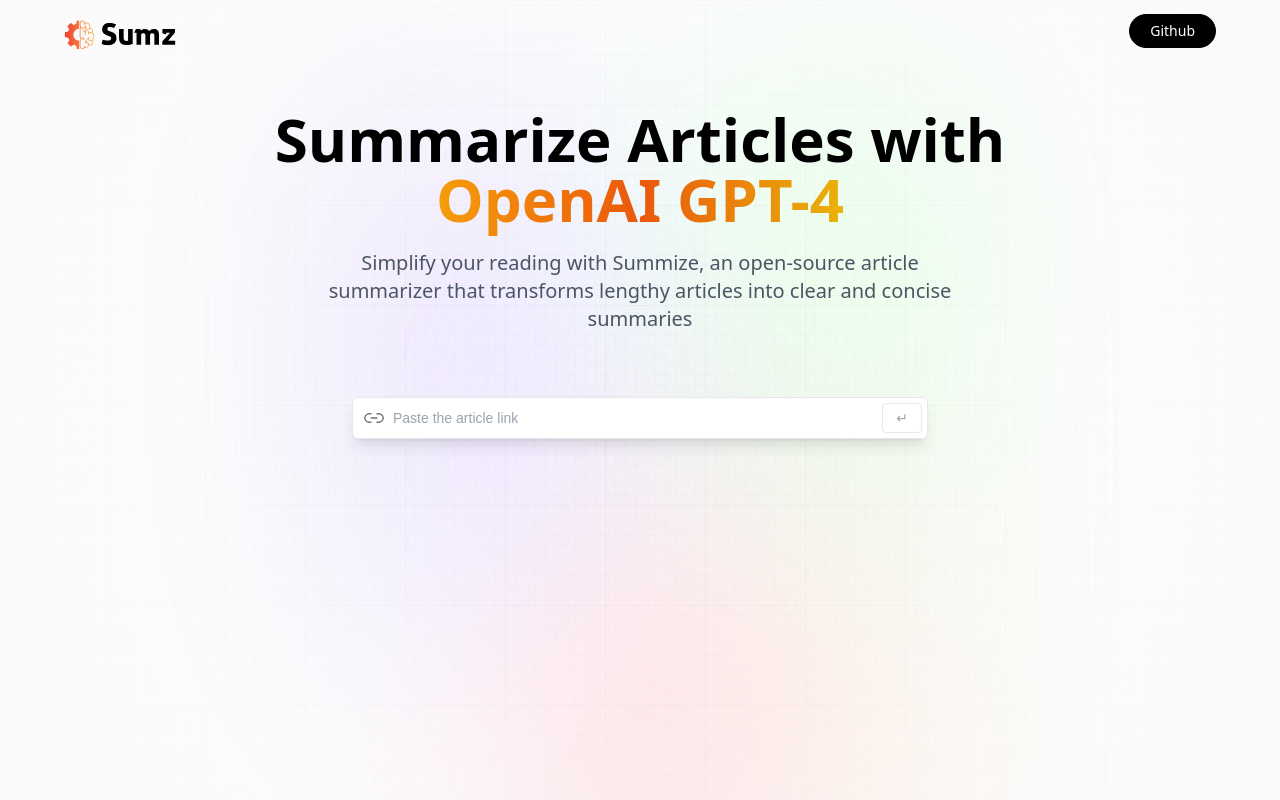
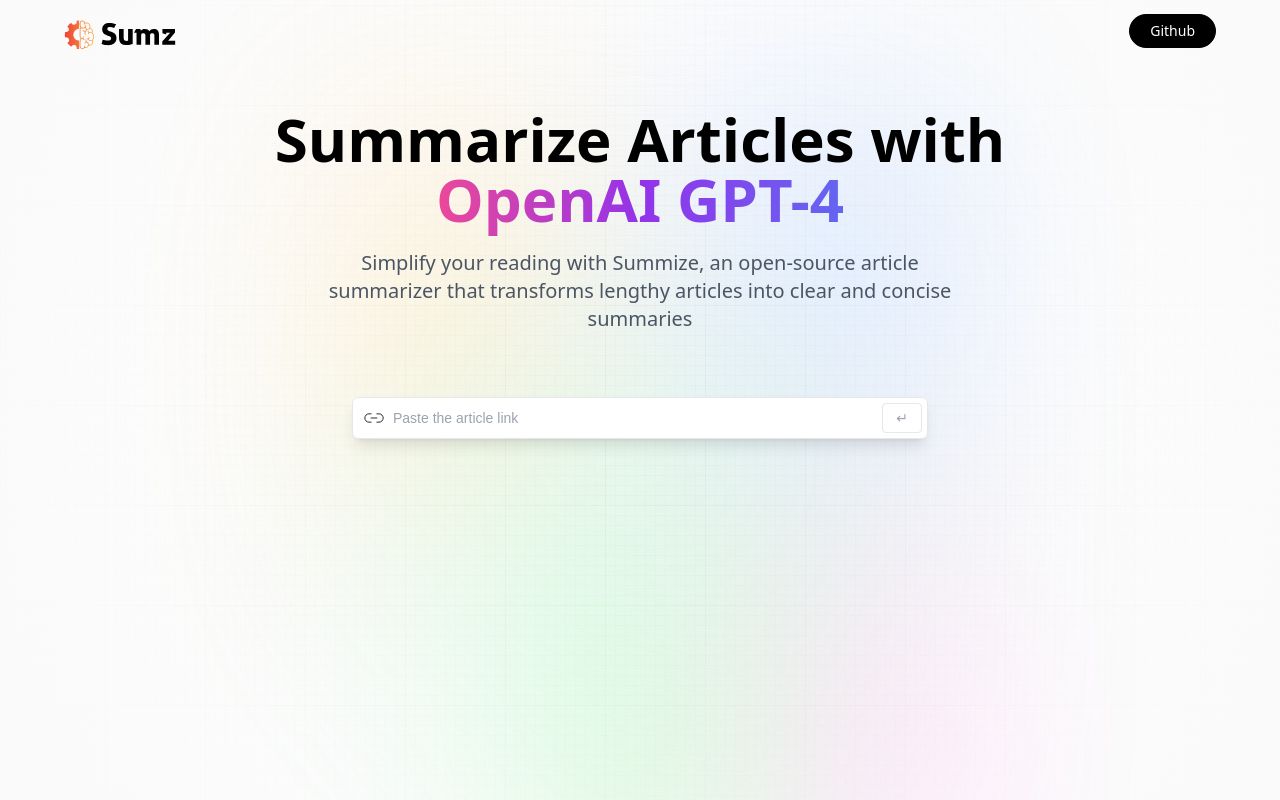
Before and after one commit to mazyaryousefinia/ai_summarizer, a React (Vite) app: page / in a window 1280 px wide. Built offline with nearby package versions, Linux system fonts and the light colour scheme; a web font is replaced by a local one.

Commit message:
Change som styles

```diff
--- a/src/App.css
+++ b/src/App.css
@@ -1,10 +1,6 @@
 @tailwind base;
 @tailwind components;
 @tailwind utilities;
-
-/*
-  Note: The styles for this gradient grid background is heavily inspired by the creator of this amazing site (https://dub.sh) – all credits go to them!
-*/
 
 .main {
   width: 100vw;
@@ -45,15 +41,15 @@
   max-width: 640px;
   background-image: radial-gradient(
       at 27% 37%,
-      hsla(215, 98%, 61%, 1) 0px,
+      hsla(325, 90%, 49%, 1) 0px,
       transparent 0%
     ),
-    radial-gradient(at 97% 21%, hsla(125, 98%, 72%, 1) 0px, transparent 50%),
-    radial-gradient(at 52% 99%, hsla(354, 98%, 61%, 1) 0px, transparent 50%),
-    radial-gradient(at 10% 29%, hsla(256, 96%, 67%, 1) 0px, transparent 50%),
-    radial-gradient(at 97% 96%, hsla(38, 60%, 74%, 1) 0px, transparent 50%),
-    radial-gradient(at 33% 50%, hsla(222, 67%, 73%, 1) 0px, transparent 50%),
-    radial-gradient(at 79% 53%, hsla(343, 68%, 79%, 1) 0px, transparent 50%);
+    radial-gradient(at 97% 21%, hsla(220, 80%, 52%, 1) 0px, transparent 50%),
+    radial-gradient(at 52% 99%, hsla(125, 80%, 52%, 1) 0px, transparent 50%),
+    radial-gradient(at 10% 29%, hsla(40, 80%, 52%, 1) 0px, transparent 50%),
+    radial-gradient(at 97% 96%, hsla(305, 80%, 52%, 1) 0px, transparent 50%),
+    radial-gradient(at 33% 50%, hsla(180, 80%, 52%, 1) 0px, transparent 50%),
+    radial-gradient(at 79% 53%, hsla(80, 80%, 52%, 1) 0px, transparent 50%);
   position: absolute;
   content: "";
   width: 100%;
@@ -84,7 +80,7 @@
 }
 
 .orange_gradient {
-  @apply bg-gradient-to-r from-amber-500 via-orange-600 to-yellow-500 bg-clip-text text-transparent;
+  @apply bg-gradient-to-r from-pink-500 via-purple-600 to-indigo-500 bg-clip-text text-transparent;
 }
 
 .desc {
@@ -108,7 +104,7 @@
 }
 
 .blue_gradient {
-  @apply font-black bg-gradient-to-r from-blue-600 to-cyan-600 bg-clip-text text-transparent;
+  @apply font-black bg-gradient-to-r from-green-400 to-emerald-500 bg-clip-text text-transparent;
 }
 
 .summary_box {
```
